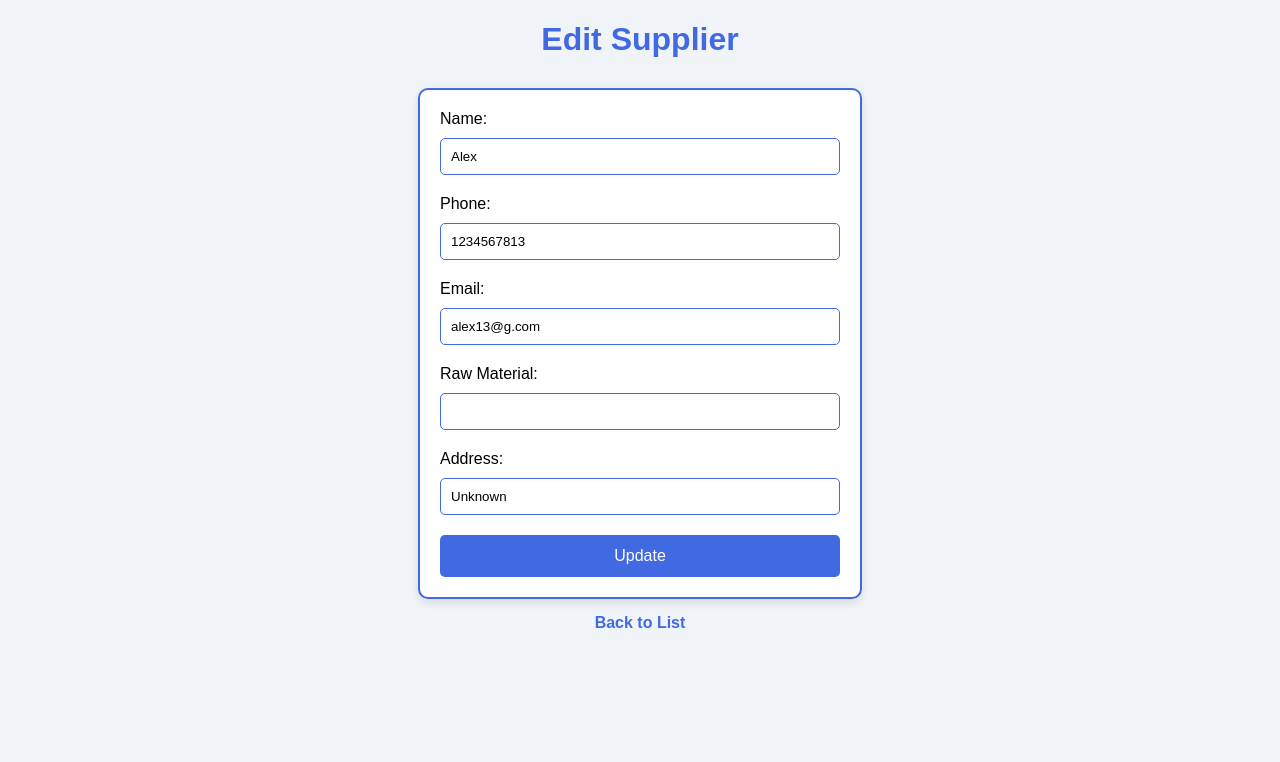
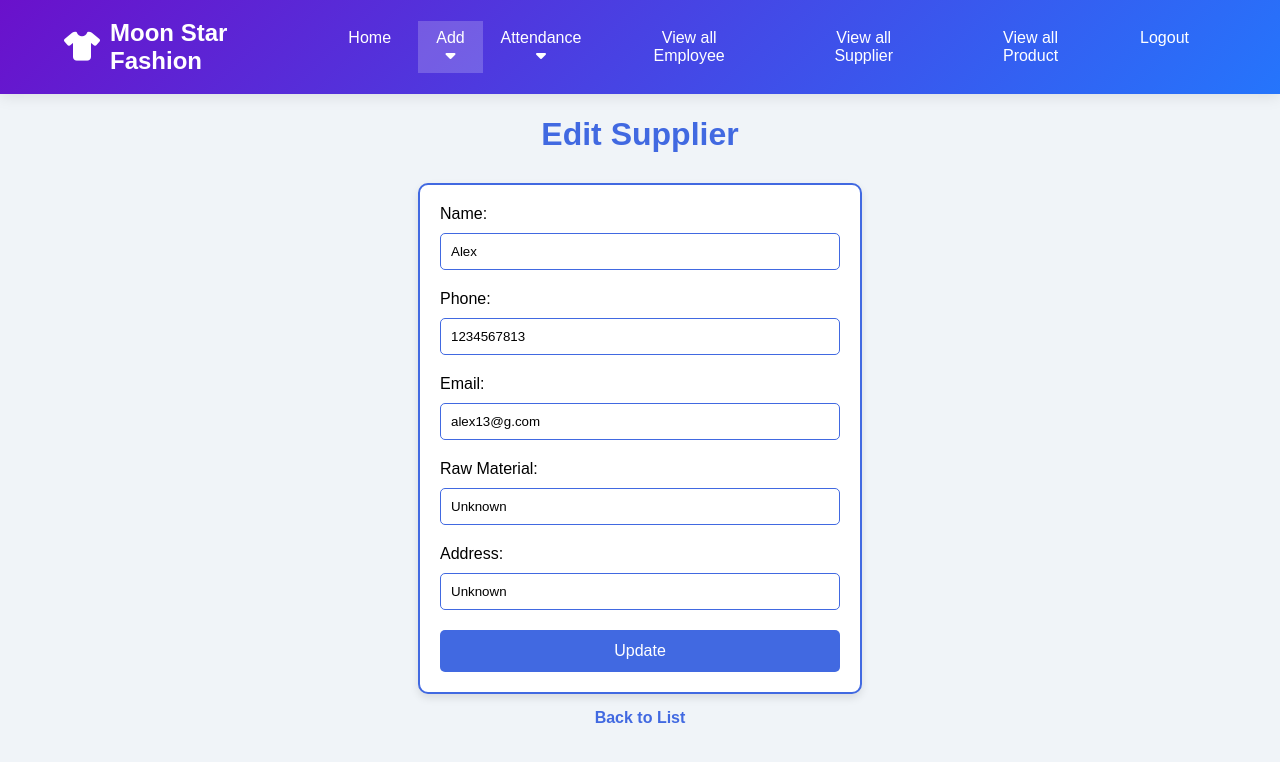
Before and after one commit to Lamia013/garment_management_system, a Django app: page /supplier/edit/9/ in a window 1280 px wide. Shown: the top 762 px of the page. Run offline with Django 5.2, Linux system fonts and the light colour scheme; a user stored in the database is signed in; data comes from the database, SQL or seed files in the repository.

Commit message:
Update supplier_edit.html

```diff
--- a/fms/fms/templates/supplier_edit.html
+++ b/fms/fms/templates/supplier_edit.html
@@ -3,12 +3,13 @@
 <head>
     <meta charset="UTF-8">
     <meta name="viewport" content="width=device-width, initial-scale=1.0">
+    <link rel="stylesheet" href="https://cdnjs.cloudflare.com/ajax/libs/font-awesome/6.4.0/css/all.min.css">
     <title>supplier Edit</title>
     <style>
     body {
       font-family: Arial, sans-serif;
       background-color: #f0f4f8;
-      margin: 20px;
+      margin: 0px;
     }
 
     h1 {
@@ -65,16 +66,131 @@
     a:hover {
       color: #27408b;
     }
+    .navbar {
+        display: flex;
+        justify-content: space-between;
+        align-items: center;
+        padding: 1.2rem 5%;
+        background: linear-gradient(135deg, #6a11cb 0%, #2575fc 100%);
+        color: white;
+        box-shadow: 0 2px 15px rgba(0, 0, 0, 0.1);
+        position: sticky;
+        top: 0;
+        z-index: 100;
+        }
+        .nav-links {
+        display: flex;
+        }
+
+        .nav-link {
+            color: white;
+            text-decoration: none;
+            margin: 0 15px;
+            font-weight: 500;
+            transition: all 0.3s ease;
+            padding: 8px 12px;
+            border-radius: 4px;
+        }
+
+        .nav-link:hover, .dropdown.active {
+            background-color: rgba(255, 255, 255, 0.2);
+        }
+        .logo {
+        display: flex;
+        align-items: center;
+        font-size: 1.5rem;
+        font-weight: 700;
+        }
+
+        .logo i {
+            margin-right: 10px;
+            font-size: 1.8rem;
+        }
+        .dropdown {
+        position: relative;
+        }
+
+        .dropbtn {
+        background: none;
+        border: none;
+        color: white;
+        font-weight: 500;
+        font-size: 1rem;
+        padding: 8px 12px;
+        border-radius: 4px;
+        cursor: pointer;
+        }
+
+        .dropbtn:hover {
+        background-color: rgba(255,255,255,0.2);
+        }
+
+        .dropdown-content {
+        display: none;
+        position: absolute;
+        top: 100%;
+        left: 0;
+        background-color: white;
+        min-width: 200px;
+        box-shadow: 0 8px 16px rgba(0,0,0,0.2);
+        border-radius: 6px;
+        z-index: 200;
+        }
+
+        .dropdown-content a {
+        color: #333;
+        padding: 12px 16px;
+        text-decoration: none;
+        display: block;
+        }
+
+        .dropdown-content a:hover {
+        background-color: #f1f1f1;
+        }
+
+        .dropdown:hover .dropdown-content {
+        display: block;
+        }
   </style>
 </head>
 <body>
+      <nav class="navbar">
+        <div class="logo">
+            <i class="fas fa-tshirt"></i>
+            <span>Moon Star Fashion</span>
+        </div>
+        <div class="nav-links">
+            <a href="{% url 'employee_list' %}" class="nav-link">Home</a>
+
+            <div class="dropdown active">
+                <button class="dropbtn">Add <i class="fa fa-caret-down"></i></button>
+                <div class="dropdown-content">
+                <a href="{% url 'employee_add' %}">Add New Employee</a>
+                <a href="{% url 'supplier_add' %}">Add New Supplier</a>
+                <a href="{% url 'product_add' %}">Add New Product</a>
+                <a href="{% url 'employee_bonus' %}">Add Bonus Percentage</a>
+                </div>
+            </div>
+                    <div class="dropdown">
+                <button class="dropbtn">Attendance <i class="fa fa-caret-down"></i></button>
+                <div class="dropdown-content">
+                    <a href="{% url 'take_attendance' %}">Take Attendance</a>
+                    <a href="{% url 'attendance_list' %}">Edit Attendance</a><br>
+                </div>
+            </div>
+            <a href="{% url 'employee_list' %}#emp" class="nav-link">View all Employee</a>
+            <a href="{% url 'employee_list' %}#sup" class="nav-link">View all Supplier</a>
+            <a href="{% url 'employee_list' %}#pro" class="nav-link">View all Product</a>
+            <a href="{% url 'admin_logout' %}" class="nav-link">Logout</a>
+        </div>
+      </nav>
   <h1>Edit Supplier</h1>
   <form method="POST">
     {% csrf_token %}
     Name: <input type="text" name="name" value="{{ supplier.name }}" required><br>
     Phone: <input type="number" name="phone" value="{{ supplier.phone }}" required><br>
     Email: <input type="email" name="email" value="{{ supplier.email }}" required><br>
-    Raw Material: <input type="text" name="raw_material_name" value="{{ supplier.raw_material_name }}" required><br>
+    Raw Material: <input type="text" name="Raw_Material" value="{{ supplier.Raw_Material }}" required><br>
     Address: <input type="text" name="address" value="{{ supplier.address }}" required><br>
     <button type="submit">Update</button>
   </form>
```
